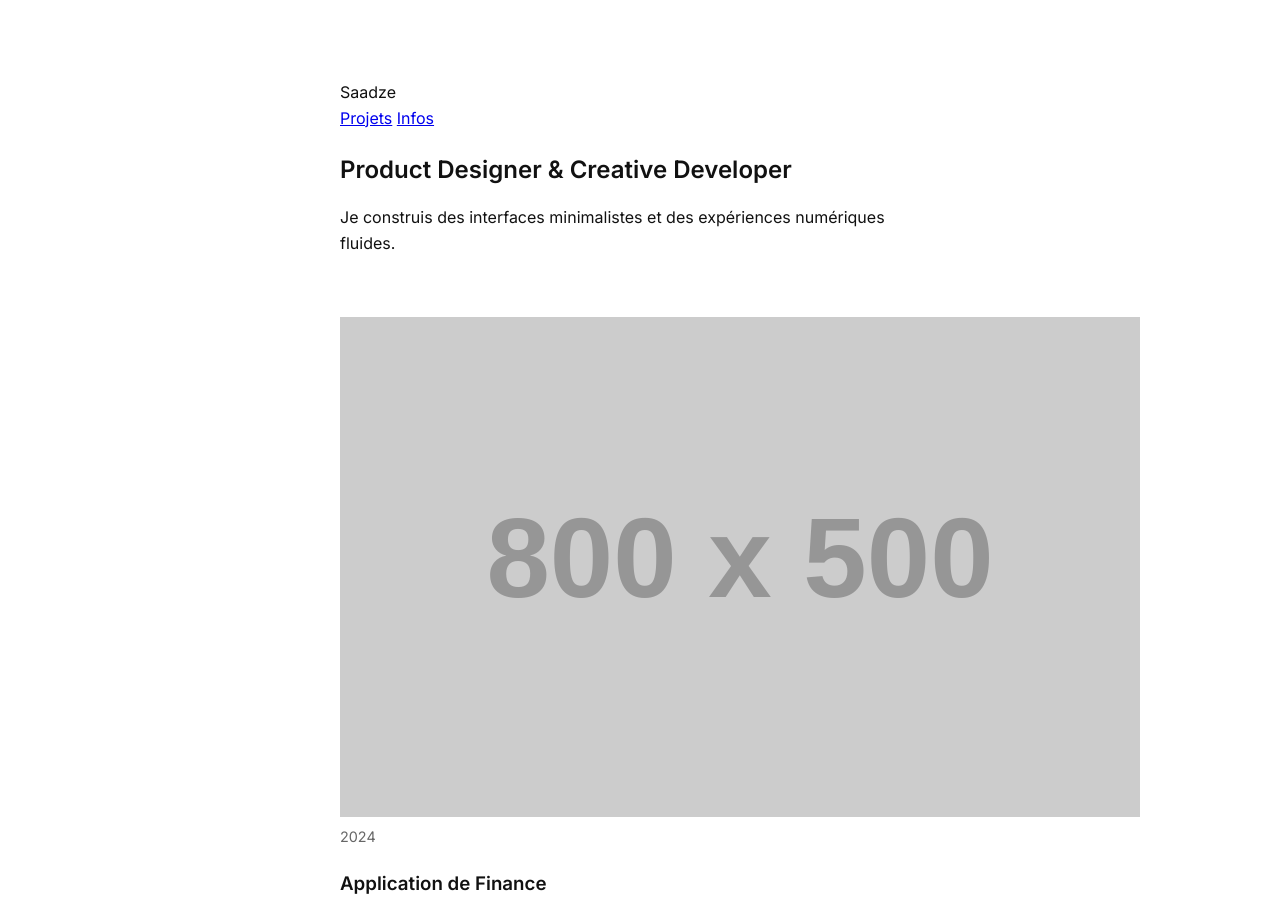
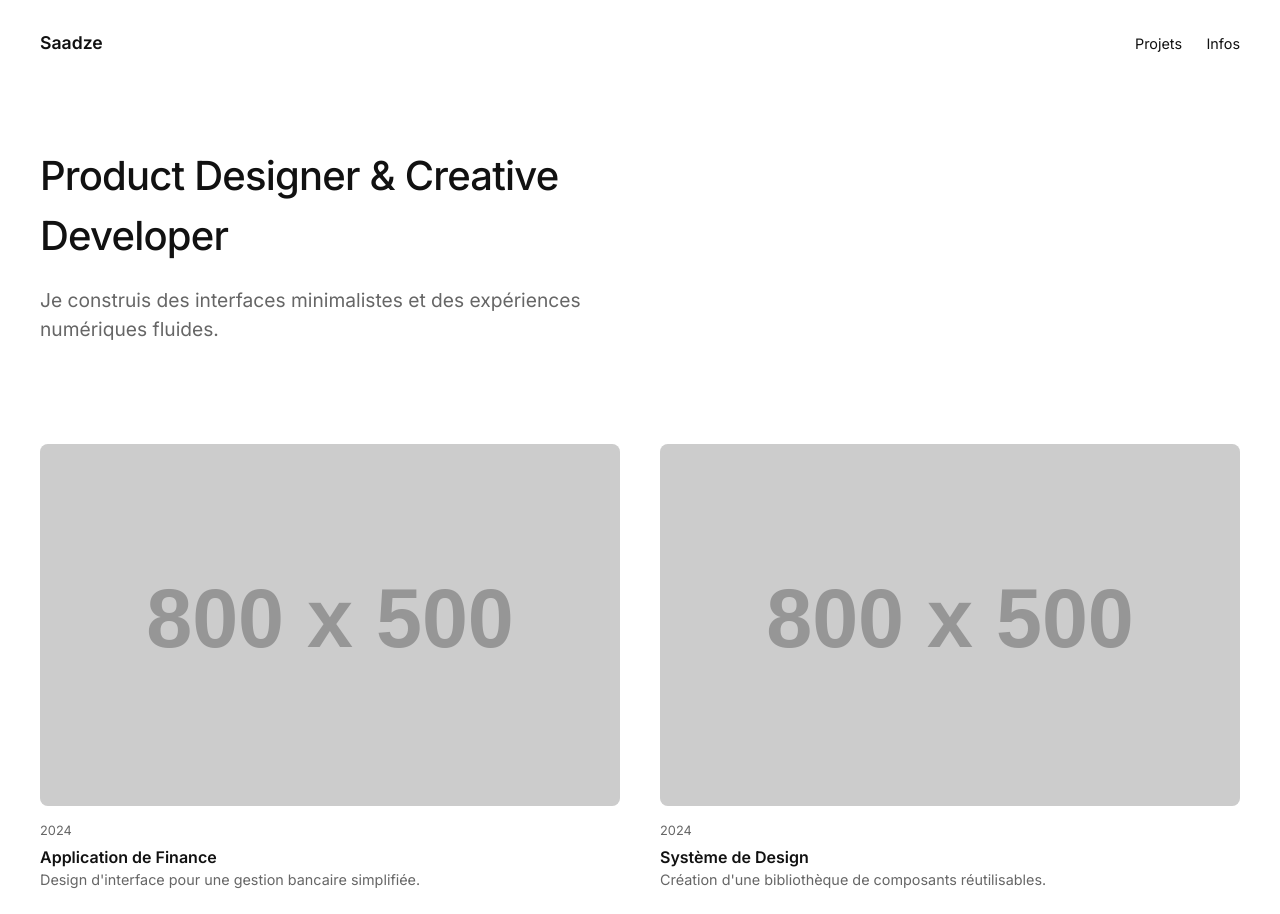
Before and after one commit to NabilProj/NabilProj.github.io, a plain HTML site: page index.html in a window 1280 px wide. Shown: the top 914 px of the page. Drawn offline with Linux system fonts and the light colour scheme; placeholder pictures from the web are drawn by us.

Commit message:
style.css

```diff
--- a/style.css
+++ b/style.css
@@ -1,85 +1,129 @@
 :root {
-    --bg-color: #ffffff;
-    --text-color: #111111;
-    --secondary-color: #666666;
-    --accent-color: #0070f3;
-    --border-color: #eaeaea;
+    --bg: #ffffff;
+    --text: #111111;
+    --text-light: #666666;
+    --border: #f0f0f0;
 }
 
+* { margin: 0; padding: 0; box-box: border-box; }
+
 body {
-    font-family: 'Inter', -apple-system, sans-serif;
-    background-color: var(--bg-color);
-    color: var(--text-color);
-    line-height: 1.6;
-    max-width: 600px;
-    margin: 80px auto;
-    padding: 0 20px;
+    font-family: 'Inter', sans-serif;
+    background-color: var(--bg);
+    color: var(--text);
+    line-height: 1.5;
+    padding: 0 40px;
 }
 
-header {
-    margin-bottom: 60px;
+/* Navigation */
+nav {
+    display: flex;
+    justify-content: space-between;
+    align-items: center;
+    padding: 30px 0;
 }
 
-h1 {
-    font-size: 1.5rem;
-    font-weight: 600;
-    margin-bottom: 10px;
+.logo { font-weight: 600; font-size: 1.1rem; }
+.nav-links a {
+    text-decoration: none;
+    color: var(--text);
+    margin-left: 20px;
+    font-size: 0.9rem;
 }
 
-.bio {
-    color: var(--secondary-color);
+/* Hero */
+.hero {
+    margin: 60px 0 100px 0;
+    max-width: 600px;
+}
+
+.hero h1 {
+    font-size: 2.5rem;
+    font-weight: 500;
+    letter-spacing: -0.02em;
     margin-bottom: 20px;
 }
 
-.links a {
-    margin-right: 15px;
-    font-size: 0.9rem;
-    color: var(--text-color);
-    text-decoration: underline;
-    text-underline-offset: 4px;
+.hero p {
+    font-size: 1.2rem;
+    color: var(--text-light);
 }
 
-h2 {
-    font-size: 1.1rem;
-    font-weight: 600;
-    margin-bottom: 30px;
-    text-transform: uppercase;
-    letter-spacing: 1px;
+/* Grille de Projets */
+.grid-projects {
+    display: grid;
+    grid-template-columns: repeat(2, 1fr); /* 2 colonnes */
+    gap: 40px;
 }
 
-.project {
+.project-card {
+    text-decoration: none;
+    color: inherit;
+}
+
+.project-image {
+    background-color: #f7f7f7;
+    border-radius: 8px;
+    overflow: hidden;
+    aspect-ratio: 16 / 10;
+    margin-bottom: 15px;
+}
+
+.project-image img {
+    width: 100%;
+    height: 100%;
+    object-fit: cover;
+    transition: transform 0.3s ease;
+}
+
+.project-image:hover img {
+    transform: scale(1.02);
+}
+
+.project-info {
     display: flex;
-    margin-bottom: 25px;
-    border-bottom: 1px solid var(--border-color);
-    padding-bottom: 20px;
+    flex-direction: column;
 }
 
 .year {
-    min-width: 60px;
-    color: var(--secondary-color);
-    font-size: 0.9rem;
-    padding-top: 4px;
+    font-size: 0.8rem;
+    color: var(--text-light);
+    margin-bottom: 4px;
 }
 
-.project-title {
+.project-info h3 {
+    font-size: 1rem;
     font-weight: 600;
-    color: var(--accent-color);
-    text-decoration: none;
-    display: block;
 }
 
-.project-title:hover {
-    text-decoration: underline;
+.project-info p {
+    font-size: 0.9rem;
+    color: var(--text-light);
 }
 
-.details p {
-    margin: 5px 0 0 0;
-    font-size: 0.95rem;
-    color: var(--secondary-color);
+/* Footer */
+footer {
+    margin-top: 100px;
+    padding: 60px 0;
+    border-top: 1px solid var(--border);
 }
 
-footer {
-    margin-top: 80px;
-    font-size: 0.8rem;
-    color: #999;
+.footer-content {
+    display: flex;
+    justify-content: space-between;
+    color: var(--text-light);
+    font-size: 0.9rem;
 }
+
+.socials a {
+    color: var(--text);
+    margin-left: 15px;
+    text-decoration: none;
+}
+
+/* Responsive (Mobile) */
+@media (max-width: 768px) {
+    body { padding: 0 20px; }
+    .grid-projects { grid-template-columns: 1fr; } /* 1 seule colonne sur mobile */
+    .hero h1 { font-size: 1.8rem; }
+}
```
